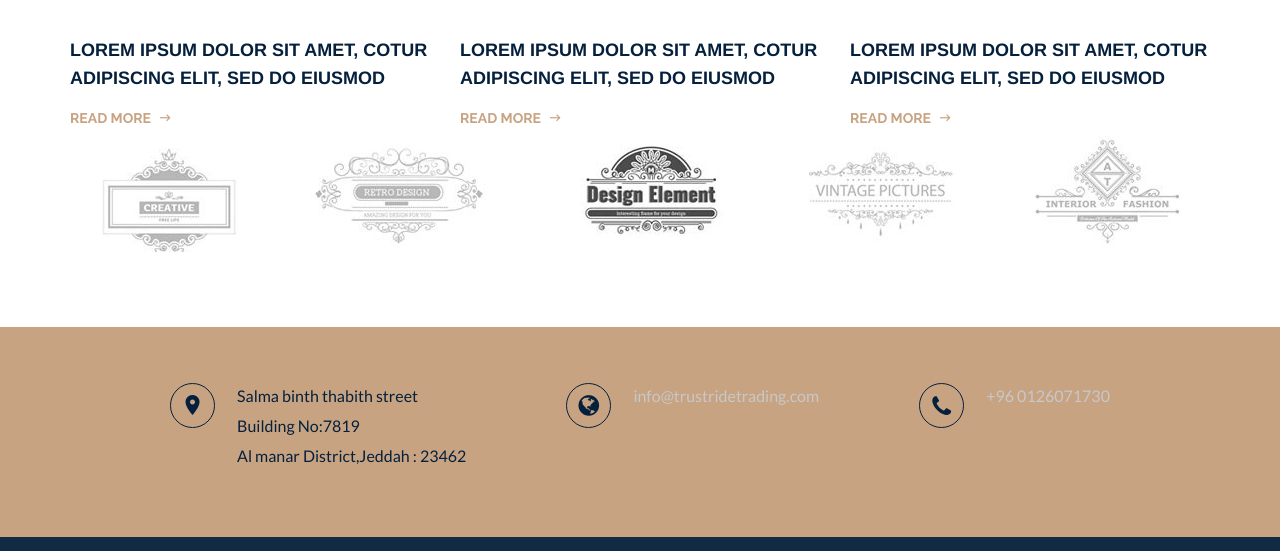
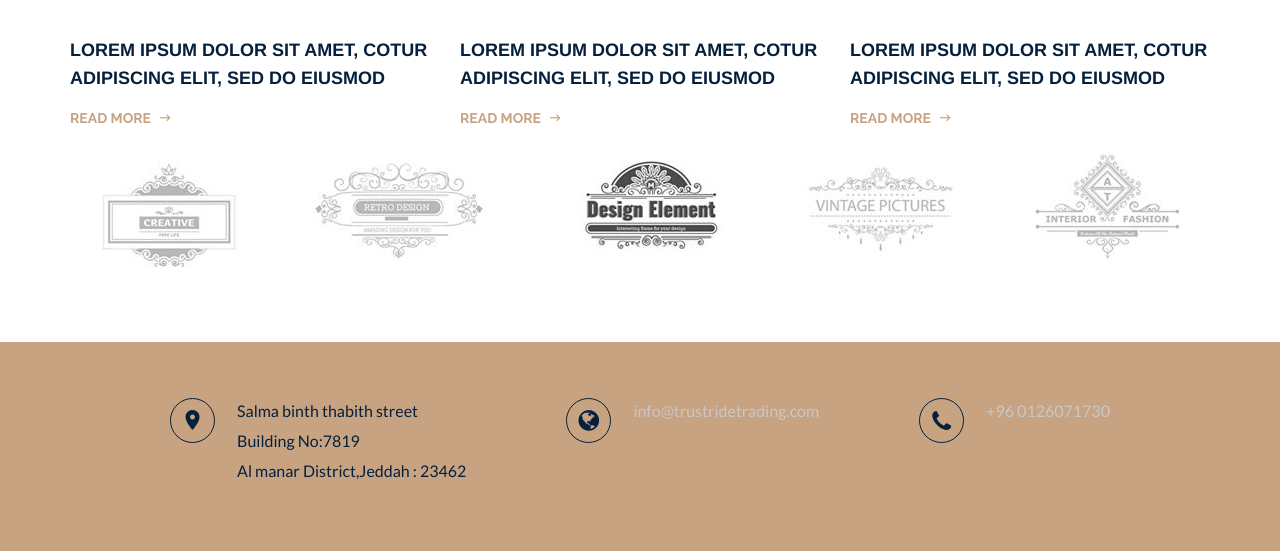
Before and after one commit to Swathi-22/trustridetrade, a Django app: page / in a window 1280 px wide. Shown: the part 5137-5688 px from the top of the page. Run offline with Django 4.2, Linux system fonts and the light colour scheme; some libraries are stand-ins or nearby versions.

Commit message:
padding added to brand portion{

```diff
--- a/templates/web/index.html
+++ b/templates/web/index.html
@@ -932,7 +932,7 @@
     <div class="htc__brand__area">
         <div class="container">
             <div class="row">
-                <div class="col-md-12">
+                <div class="col-md-12 pt-4">
                     <ul class="brand__list">
                         <li><a href="#"><img src="{% static 'web/images/brand/1.jpg' %}" alt="brand images"></a></li>
                         <li><a href="#"><img src="{% static 'web/images/brand/2.jpg' %}" alt="brand images"></a></li>
```
